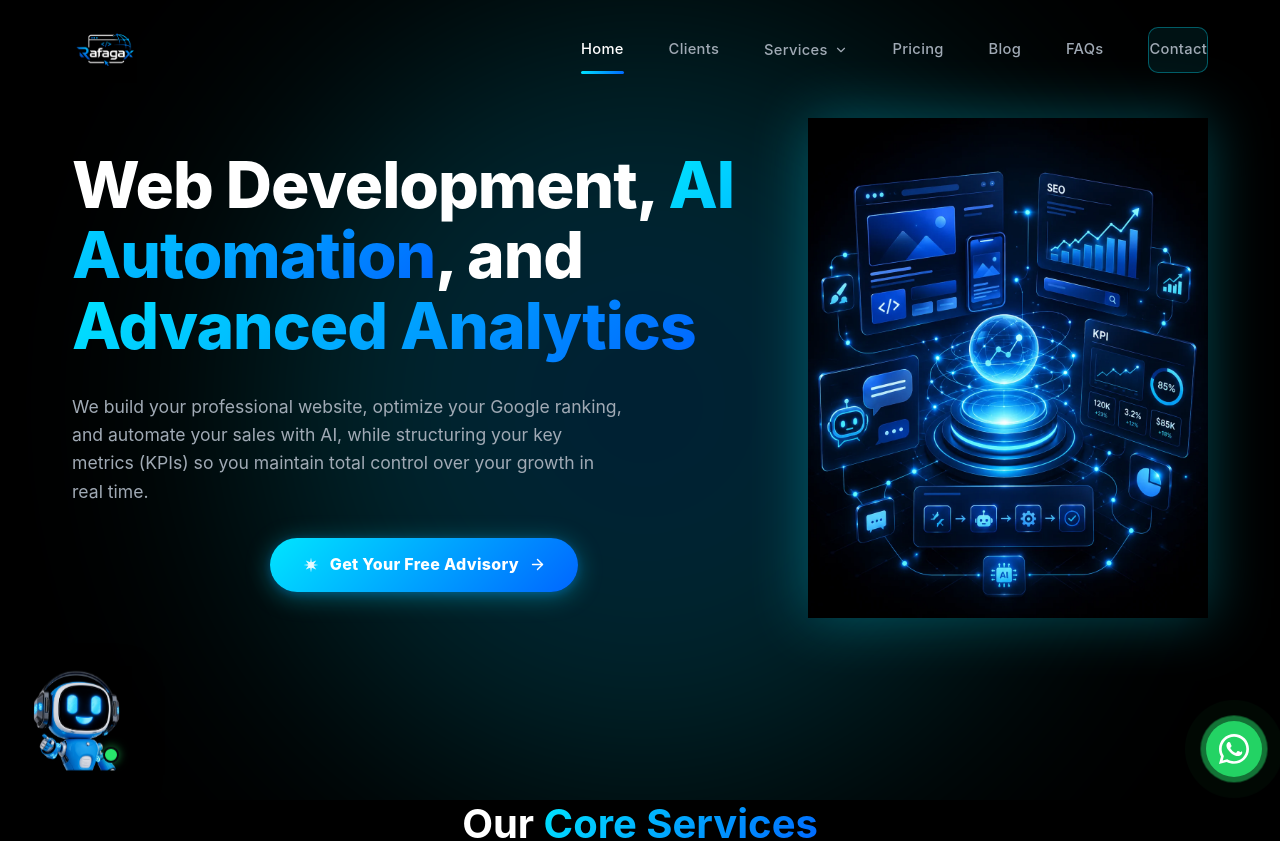
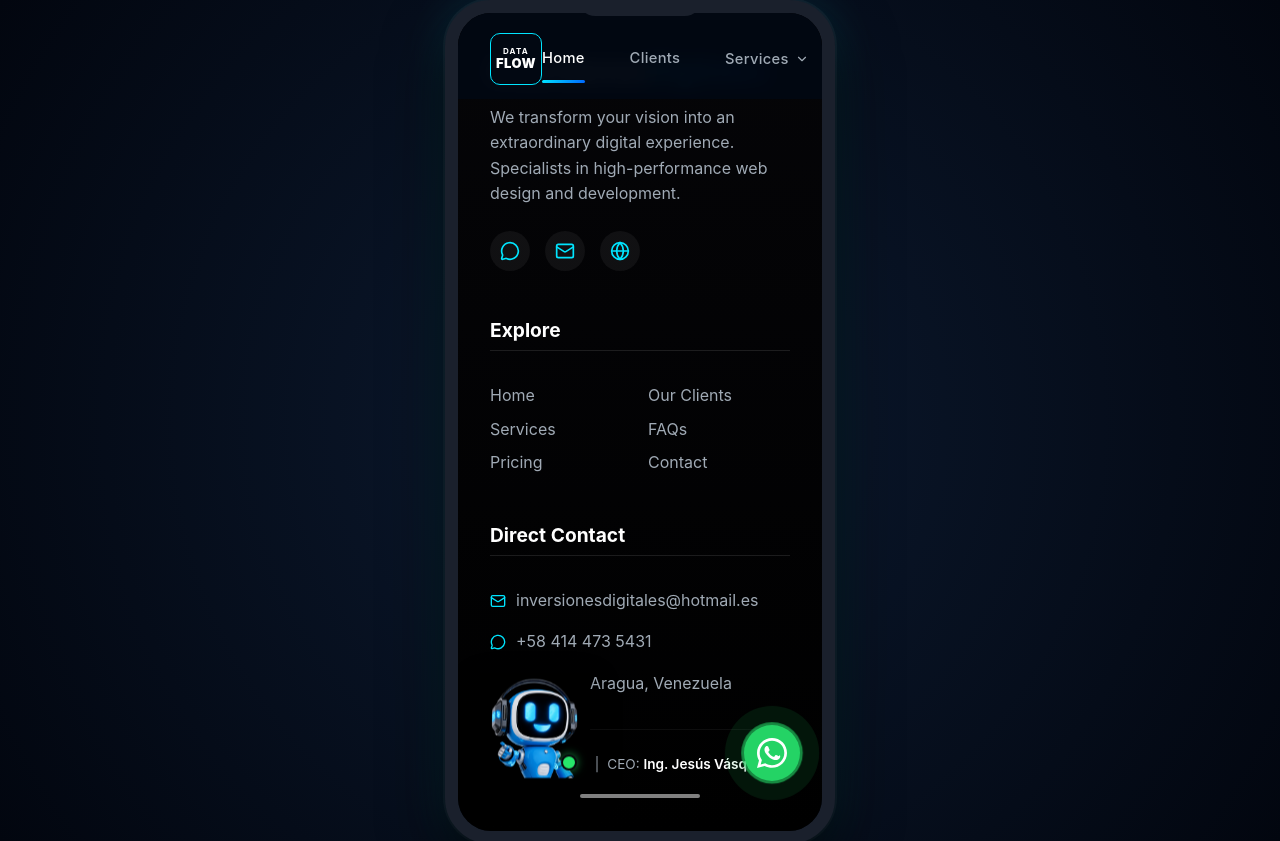
Before and after one commit to rafagax/proyecto-web, a React (Vite) app: page / in a window 1280 px wide. Shown: the top 841 px of the page. Built offline with nearby package versions, Linux system fonts and the light colour scheme.

Commit message:
ajustes de movil

```diff
--- a/src/App.css
+++ b/src/App.css
@@ -2845,3 +2845,224 @@
     margin-left: auto;
   }
 }
+
+/* ==========================================================================
+   Simulated iPhone Device Frame & Status Bar (Desktop Mockup Preview)
+   ========================================================================== */
+
+/* Logo Box styling */
+.logo-box {
+  display: flex;
+  flex-direction: column;
+  align-items: center;
+  justify-content: center;
+  width: 52px;
+  height: 52px;
+  border: 1.5px solid #00e5ff;
+  border-radius: 10px;
+  background: #020812;
+  line-height: 1.1;
+  padding: 4px;
+  transition: all 0.3s ease;
+}
+
+.logo-box:hover {
+  box-shadow: 0 0 12px rgba(0, 229, 255, 0.4);
+  transform: translateY(-1px);
+}
+
+.logo-box-mobile {
+  width: 48px;
+  height: 48px;
+  border-radius: 8px;
+}
+
+.logo-data {
+  font-size: 8px;
+  font-weight: 700;
+  color: #ffffff;
+  letter-spacing: 1.2px;
+}
+
+.logo-flow {
+  font-size: 13px;
+  font-weight: 900;
+  color: #ffffff;
+  letter-spacing: 0.5px;
+}
+
+.iphone-status-bar {
+  display: none;
+}
+
+@media (min-width: 769px) {
+  body {
+    background-color: #050a14 !important;
+    background-image: radial-gradient(circle at 50% 50%, #0c1a30 0%, #02060f 100%) !important;
+    display: flex !important;
+    justify-content: center !important;
+    align-items: center !important;
+    min-height: 100vh !important;
+    margin: 0 !important;
+    overflow: hidden !important;
+  }
+
+  .app-container {
+    position: relative !important;
+    width: 390px !important;
+    height: 844px !important;
+    background: #020812 !important;
+    border: 13px solid #1a202c !important;
+    border-radius: 46px !important;
+    box-shadow: 0 25px 60px rgba(0, 0, 0, 0.85),
+                0 0 0 2px rgba(255, 255, 255, 0.05),
+                0 0 45px rgba(0, 229, 255, 0.16) !important;
+    overflow: hidden !important;
+    display: flex !important;
+    flex-direction: column !important;
+    transform: translate3d(0, 0, 0) !important; /* Forces fixed navbar to position here */
+  }
+
+  /* Notch */
+  .app-container::before {
+    content: '' !important;
+    position: absolute !important;
+    top: 0 !important;
+    left: 50% !important;
+    transform: translateX(-50%) !important;
+    width: 125px !important;
+    height: 28px !important;
+    background: #1a202c !important;
+    border-bottom-left-radius: 18px !important;
+    border-bottom-right-radius: 18px !important;
+    z-index: 100000 !important;
+  }
+
+  /* Home Bar Indicator */
+  .app-container::after {
+    content: '' !important;
+    position: absolute !important;
+    bottom: 8px !important;
+    left: 50% !important;
+    transform: translateX(-50%) !important;
+    width: 120px !important;
+    height: 4px !important;
+    background: rgba(255, 255, 255, 0.5) !important;
+    border-radius: 10px !important;
+    z-index: 100000 !important;
+    pointer-events: none !important;
+  }
+
+  main {
+    flex: 1 !important;
+    overflow-y: auto !important;
+    scrollbar-width: none !important;
+  }
+  main::-webkit-scrollbar {
+    display: none !important;
+  }
+
+  /* Fixed Navigation position adjustments relative to container top (under status bar) */
+  .navbar {
+    top: 32px !important;
+    position: absolute !important;
+    width: 100% !important;
+    padding: 0.8rem 0 !important;
+    background: rgba(2, 8, 18, 0.95) !important;
+    backdrop-filter: blur(10px) !important;
+    -webkit-backdrop-filter: blur(10px) !important;
+  }
+
+  /* Status Bar */
+  .iphone-status-bar {
+    display: flex !important;
+    justify-content: space-between;
+    align-items: center;
+    width: 100%;
+    height: 32px;
+    padding: 0 28px 0 24px;
+    background: #020812;
+    color: #ffffff;
+    font-size: 0.76rem;
+    font-weight: 600;
+    font-family: -apple-system, BlinkMacSystemFont, "SF Pro Text", "Segoe UI", sans-serif;
+    position: absolute;
+    top: 0;
+    left: 0;
+    z-index: 99999;
+    user-select: none;
+    pointer-events: none;
+  }
+
+  .status-icons {
+    display: flex;
+    align-items: center;
+    gap: 6px;
+  }
+
+  .signal-bars {
+    display: flex;
+    align-items: flex-end;
+    gap: 1.5px;
+    height: 9px;
+  }
+
+  .signal-bars .bar {
+    width: 2px;
+    background: #ffffff;
+    border-radius: 0.5px;
+  }
+  .signal-bars .bar1 { height: 3px; }
+  .signal-bars .bar2 { height: 5px; }
+  .signal-bars .bar3 { height: 7px; }
+  .signal-bars .bar4 { height: 9px; }
+
+  .wifi-icon {
+    width: 13px;
+    height: 9px;
+    fill: currentColor;
+  }
+
+  .battery-box {
+    width: 18px;
+    height: 9px;
+    border: 1px solid #ffffff;
+    border-radius: 2.5px;
+    padding: 0.8px;
+    position: relative;
+    display: flex;
+    align-items: center;
+  }
+
+  .battery-level {
+    display: block;
+    width: 100%;
+    height: 100%;
+    background: #ffffff;
+    border-radius: 1px;
+  }
+
+  .battery-tip {
+    content: '';
+    position: absolute;
+    right: -2.5px;
+    top: 50%;
+    transform: translateY(-50%);
+    width: 1.5px;
+    height: 3.5px;
+    background: #ffffff;
+    border-top-right-radius: 1px;
+    border-bottom-right-radius: 1px;
+  }
+
+  /* Padding adjustments inside the mock container */
+  .hero {
+    padding-top: 108px !important;
+  }
+
+  .floating-whatsapp {
+    position: absolute !important;
+    bottom: 22px !important;
+    right: 22px !important;
+  }
+}
--- a/src/components/Navbar.jsx
+++ b/src/components/Navbar.jsx
@@ -41,10 +41,33 @@ const Navbar = () => {
 
   return (
     <>
+      {/* iPhone Status Bar (Desktop Mockup Only) */}
+      <div className="iphone-status-bar desktop-only">
+        <span className="status-time">9:41</span>
+        <div className="status-icons">
+          <span className="signal-bars">
+            <span className="bar bar1"></span>
+            <span className="bar bar2"></span>
+            <span className="bar bar3"></span>
+            <span className="bar bar4"></span>
+          </span>
+          <svg className="wifi-icon" width="13" height="9" viewBox="0 0 16 12" fill="currentColor" xmlns="http://www.w3.org/2000/svg">
+            <path d="M8 12a2 2 0 1 1 0-4 2 2 0 0 1 0 4zm0-6c2.2 0 4.2.9 5.7 2.3l-1.4 1.4A5.9 5.9 0 0 0 8 7.5a5.9 5.9 0 0 0-4.3 1.8L2.3 7.9A7.9 7.9 0 0 1 8 6zm0-4c3.3 0 6.3 1.3 8.5 3.5l-1.4 1.4A9.9 9.9 0 0 0 8 3.5a9.9 9.9 0 0 0-7.1 2.9L.5 5C2.7 2.8 5.7 1.5 8 1.5z" />
+          </svg>
+          <span className="battery-box">
+            <span className="battery-level"></span>
+            <span className="battery-tip"></span>
+          </span>
+        </div>
+      </div>
+
       <header className={`navbar ${isScrolled ? 'scrolled' : ''}`}>
         <div className="container">
           <Link to="/" className="navbar-logo">
-            <img src={logoImg} alt="Digital Investments Logo" className="header-logo" />
+            <div className="logo-box">
+              <span className="logo-data">DATA</span>
+              <span className="logo-flow">FLOW</span>
+            </div>
           </Link>
 
           <nav className="navbar-links">
@@ -86,7 +109,10 @@ const Navbar = () => {
       <div className={`mobile-menu ${mobileMenuOpen ? 'open' : ''}`}>
         <div className="mobile-menu-header">
           <Link to="/" className="navbar-logo" onClick={() => setMobileMenuOpen(false)}>
-            <img src={logoImg} alt="Digital Investments Logo" className="mobile-nav-logo" />
+            <div className="logo-box logo-box-mobile">
+              <span className="logo-data">DATA</span>
+              <span className="logo-flow">FLOW</span>
+            </div>
           </Link>
           <button className="mobile-menu-close" onClick={() => setMobileMenuOpen(false)}>
             <X size={32} />
```
